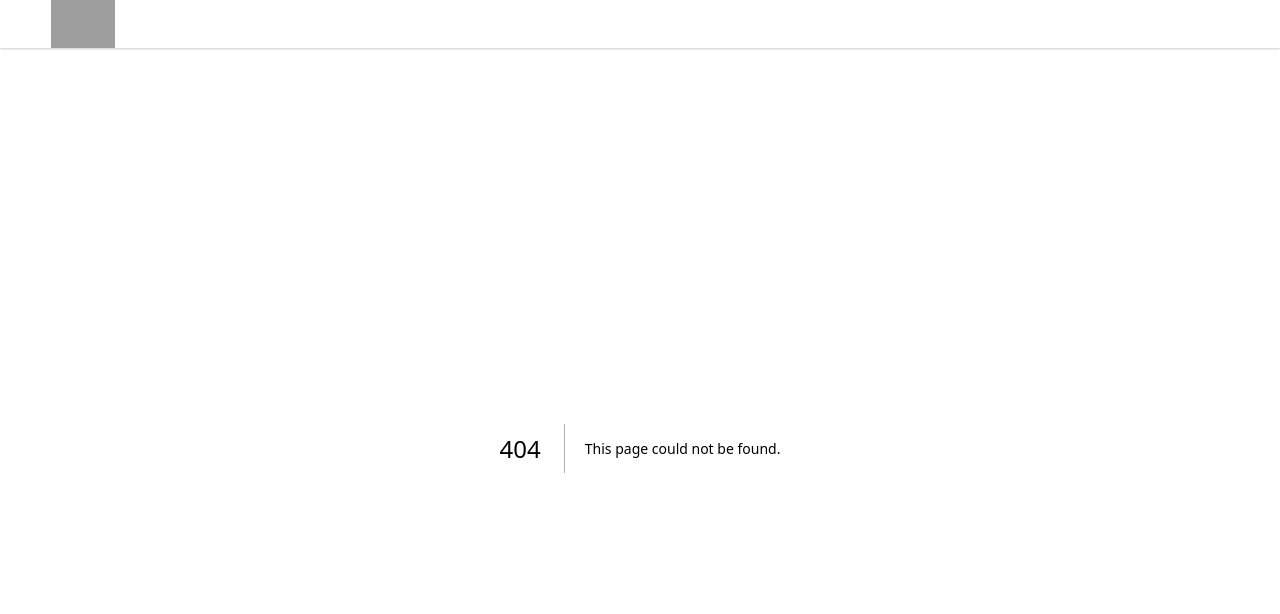
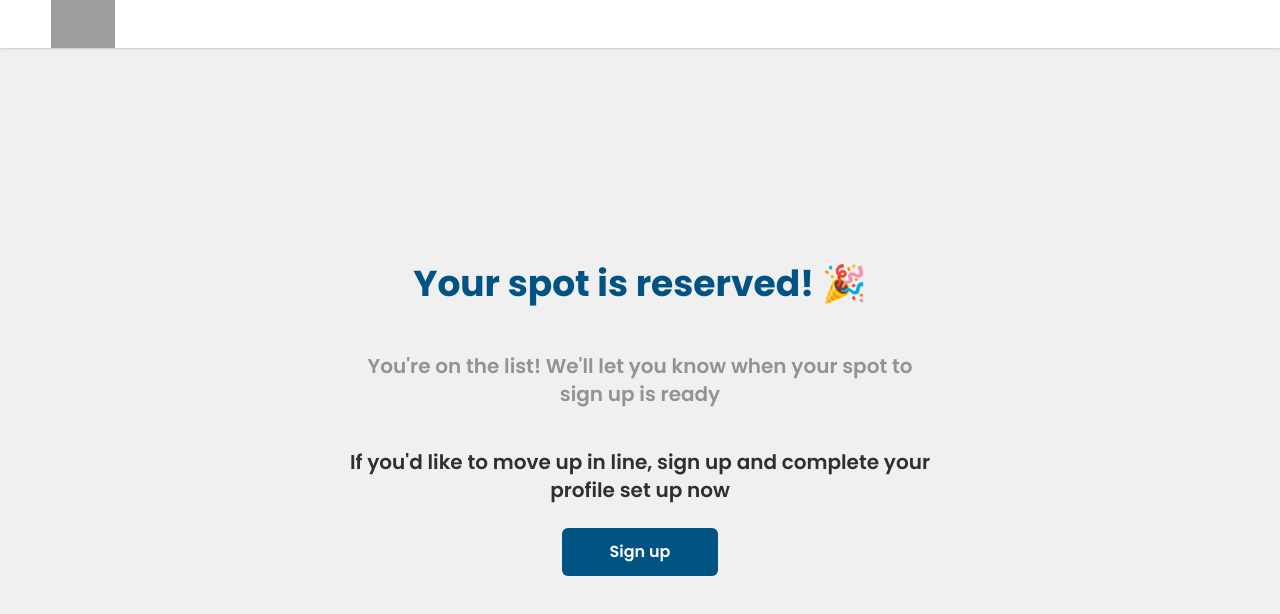
Before and after one commit to Azeddev28/pal_temp, a Next.js app: page /signup in a window 1280 px wide. Before the commit this address had no page. Shown: the top 614 px of the page. Built offline with nearby package versions, Linux system fonts and the light colour scheme; grey boxes are pictures that could not be loaded.

Commit message:
feat: add signup page, update landing page

```diff
--- a/src/components/Navbar.jsx
+++ b/src/components/Navbar.jsx
@@ -6,7 +6,7 @@ function NavBar() {
   return (
     <div className="bg-white shadow-grey10 shadow-sm">
       <nav className="flex justify-between items-center w-[92%]  mx-auto ">
-        <Link href={'/about'}>
+        <Link href={'/'}>
           <img
             className="w-16 cursor-pointer"
             src="https://cdn-icons-png.flaticon.com/512/5968/5968204.png"
--- a/src/pages/_app.js
+++ b/src/pages/_app.js
@@ -4,7 +4,7 @@ import '../../styles/globals.css'
 
 // Subsets are really important. CHECK BELOW FOR MORE INFO
 const poppins = Poppins({
-  weight: '400',
+  weight: ['100', '200', '300', '400', '500', '600', '700', '800', '900'],
   subsets: ['latin']
 })
 
--- a/src/pages/index.jsx
+++ b/src/pages/index.jsx
@@ -1,12 +1,25 @@
-import { NextJSIcon } from '@/Icons';
 import { Button } from '@/components/Button';
 import { Input } from '@/components/Input';
-import { Modal } from '@/components/Modal';
+import _ from 'lodash';
 
 import { useState } from 'react';
 
 export default function Home() {
-  const [isModalOpen, setIsModalOpen] = useState(true);
+    const [email, setEmail] = useState('');
+    const [isEmailValid, setIsEmailValid] = useState(null);
+    const setDebounceEmail = _.debounce((email) => {
+        setEmail(email);
+        setIsEmailValid(null);
+    }, 200);
+    let handleOnChangeEmail = (email) => {
+        let re =
+            /^(([^<>()\[\]\\.,;:\s@"]+(\.[^<>()\[\]\\.,;:\s@"]+)*)|(".+"))@((\[[0-9]{1,3}\.[0-9]{1,3}\.[0-9]{1,3}\.[0-9]{1,3}])|(([a-zA-Z\-0-9]+\.)+[a-zA-Z]{2,}))$/;
+        if (re.test(email)) {
+            setIsEmailValid(true);
+        } else {
+            setIsEmailValid(false);
+        }
+    };
     return (
         <div className="px-12 font-semibold">
             <div className="py-44">
@@ -14,83 +27,86 @@ export default function Home() {
                     <div className="px-10 w-[64rem] body-font flex flex-col font-poppins py-10">
                         <div className="mb-8 text-center">
                             <h1 className="mb-4 text-5xl   text-brandBlue dark:text-brandBlue">
-                Looking for a referral or want to get paid to refer others?
+                                Looking for a referral or want to get paid to
+                                refer others?
                             </h1>
                         </div>
                         <div className="mb-20 text-center">
                             <h4 className="text-grey20 text-2xl">
-                Whether you want to get job of your dreams or want to get paid
-                to help someone get there, PalPlug is the platform to help you
-                connect. Get early access below.
+                                Whether you want to get job of your dreams or
+                                want to get paid to help someone get there,
+                                PalPlug is the platform to help you connect. Get
+                                early access below.
                             </h4>
                         </div>
                         <div className="flex flex-col gap-2">
                             <p className="text-black font-semibold">
-                Join Blake, Kareem and 2165 others on the waitlist
+                                Join Blake, Kareem and 2165 others on the
+                                waitlist
                             </p>
                             <div className="flex gap-4">
-                <Input type="text" placeholder="Enter your email" />
-                <Button>Join waitlist</Button>
+                                <Input
+                                    type="email"
+                                    placeholder="Enter your email"
+                                    onChange={(e) =>
+                                        setDebounceEmail(e.target.value)
+                                    }
+                                />
+                                <Button
+                                    onClick={() => handleOnChangeEmail(email)}
+                                >
+                                    Join waitlist
+                                </Button>
                             </div>
                         </div>
+                        {isEmailValid === false ? (
+                            <div className="mt-2">
+                                <p className="text-red-400 font-semibold">
+                                    Invalid Email
+                                </p>
+                            </div>
+                        ) : (
+                            <></>
+                        )}
                     </div>
                     <div className="basis-1/2 flex">
-            {/* Temporary */}
                         <div className="flex items-center justify-center flex-auto font-bold text-4xl border border-solid border-grey20">
                             PLACEHOLDER
                         </div>
                     </div>
                 </div>
                 <div className="flex flex-col gap-12 px-10">
-          <p className="text-grey20">Get referrals to top companies like</p>
+                    <p className="text-grey20">
+                        Get referrals to top companies like
+                    </p>
                     <div className="flex flex-row gap-10 items-center justify-center">
-            {/* Temporary Social Icons placeholders */}
                         <div className="rounded-[2.2rem] w-28 h-28 border border-solid border-grey10 bg-white shadow-lg flex items-center justify-center">
-              <NextJSIcon className="w-16 h-16" />
+                            {/* <NextJSIcon className="w-16 h-16" /> */}
                         </div>
                         <div className="rounded-[2.2rem] w-28 h-28 border border-solid border-grey10 bg-white shadow-lg flex items-center justify-center">
-              <NextJSIcon className="w-16 h-16" />
+                            {/* <NextJSIcon className="w-16 h-16" /> */}
                         </div>
                         <div className="rounded-[2.2rem] w-28 h-28 border border-solid border-grey10 bg-white shadow-lg flex items-center justify-center">
-              <NextJSIcon className="w-16 h-16" />
+                            {/* <NextJSIcon className="w-16 h-16" /> */}
                         </div>
                         <div className="rounded-[2.2rem] w-28 h-28 border border-solid border-grey10 bg-white shadow-lg flex items-center justify-center">
-              <NextJSIcon className="w-16 h-16" />
+                            {/* <NextJSIcon className="w-16 h-16" /> */}
                         </div>
                         <div className="rounded-[2.2rem] w-28 h-28 border border-solid border-grey10 bg-white shadow-lg flex items-center justify-center">
-              <NextJSIcon className="w-16 h-16" />
+                            {/* <NextJSIcon className="w-16 h-16" /> */}
                         </div>
                         <div className="rounded-[2.2rem] w-28 h-28 border border-solid border-grey10 bg-white shadow-lg flex items-center justify-center">
-              <NextJSIcon className="w-16 h-16" />
+                            {/* <NextJSIcon className="w-16 h-16" /> */}
                         </div>
                         <div className="rounded-[2.2rem] w-28 h-28 border border-solid border-grey10 bg-white shadow-lg flex items-center justify-center">
-              <NextJSIcon className="w-16 h-16" />
+                            {/* <NextJSIcon className="w-16 h-16" /> */}
                         </div>
                         <div className="rounded-[2.2rem] w-28 h-28 border border-solid border-grey10 bg-white shadow-lg flex items-center justify-center">
-              <NextJSIcon className="w-16 h-16" />
+                            {/* <NextJSIcon className="w-16 h-16" /> */}
                         </div>
                     </div>
                 </div>
             </div>
-      {/* Temporary */}
-      <Modal
-        isOpen={isModalOpen}
-        onClose={() => setIsModalOpen(false)}
-        bannerImageSrc={
-          'https://images.pexels.com/photos/2379005/pexels-photo-2379005.jpeg?auto=compress&amp;cs=tinysrgb&amp;dpr=2&amp;w=500'
-        }
-      >
-        <div className="p-10">
-          <div className="mb-8 text-center">
-            <h1 className="mb-4 text-3xl font-extrabold">Whats Up?</h1>
-            <p className="text-gray-600">Feeling sick? Have a Coffee</p>
-          </div>
-          <div className="space-y-4">
-            <Button className="w-full">Make a Coffee</Button>
-            <Button className="w-full">Make a Tee</Button>
-          </div>
-        </div>
-      </Modal>
         </div>
     );
 }
--- /dev/null
+++ b/src/pages/signup.jsx
@@ -0,0 +1,60 @@
+import { NextJSIcon } from '@/Icons';
+import { Button } from '@/components/Button';
+import { Input } from '@/components/Input';
+import { Modal } from '@/components/Modal';
+
+import { useState } from 'react';
+
+
+export default function Home() {
+    const [isModalOpen, setIsModalOpen] = useState(false);
+    return (
+        <div className="flex items-center justify-center h-screen">
+            <div className="py-44">
+                <div className="flex flex-row w-auto mb-14">
+                    <div className="px-10 w-[42rem] body-font flex flex-col font-poppins py-10">
+                        <div className="mb-8 text-center">
+                            <h1 className="mb-4 text-4xl font-bold text-brandBlue dark:text-brandBlue">
+                                Your spot is reserved! 🎉
+                            </h1>
+                        </div>
+                        <div className="mb-10 text-center font-semibold">
+                            <h4 className="text-grey20 text-xl">
+                                You're on the list! We'll let you know when your spot to sign
+                                up is ready
+                            </h4>
+                        </div>
+                        <div className="mb-6 text-center font-semibold">
+                            <h4 className="text-grey40 text-xl">
+                                If you'd like to move up in line, sign up and complete your profile set up now
+                            </h4>
+                        </div>
+                        <div className="flex gap-4 justify-center">
+                            <Button className="w-[156px] h-[48px]" onClick={() => setIsModalOpen(true)}>
+                                Sign up
+                            </Button>
+                        </div>
+                    </div>
+                </div>
+            </div>
+            <Modal
+                isOpen={isModalOpen}
+                onClose={() => setIsModalOpen(false)}
+                bannerImageSrc={
+                    'https://images.pexels.com/photos/2379005/pexels-photo-2379005.jpeg?auto=compress&amp;cs=tinysrgb&amp;dpr=2&amp;w=500'
+                }
+            >
+                <div className="p-10">
+                    <div className="mb-8 text-center">
+                        <h1 className="mb-4 text-3xl font-extrabold">Whats Up?</h1>
+                        <p className="text-gray-600">Feeling sick? Have a Coffee</p>
+                    </div>
+                    <div className="space-y-4">
+                        <Button className="w-full">Make a Coffee</Button>
+                        <Button className="w-full">Make a Tee</Button>
+                    </div>
+                </div>
+            </Modal>
+        </div>
+    )
+}
```
Lines whose indentation alone changed are shown as unchanged.
